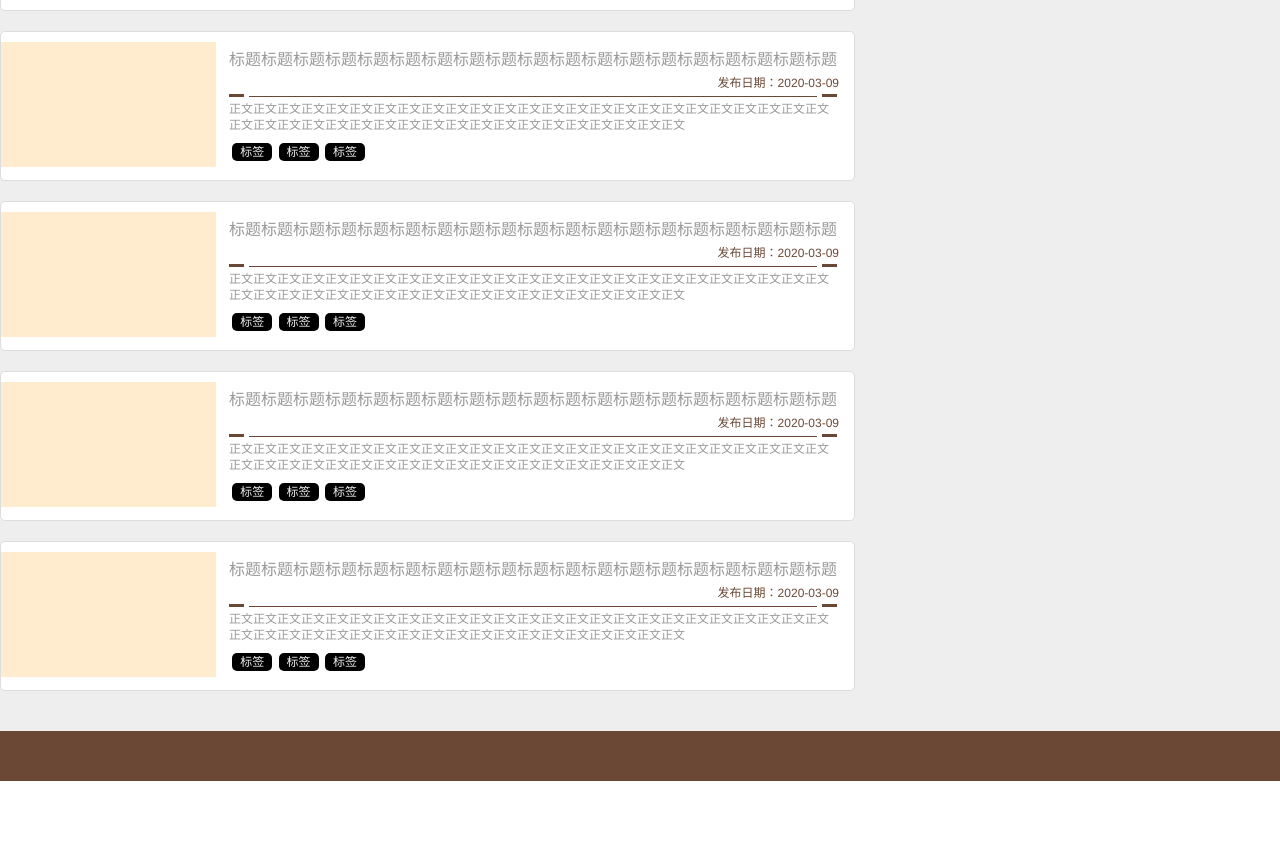
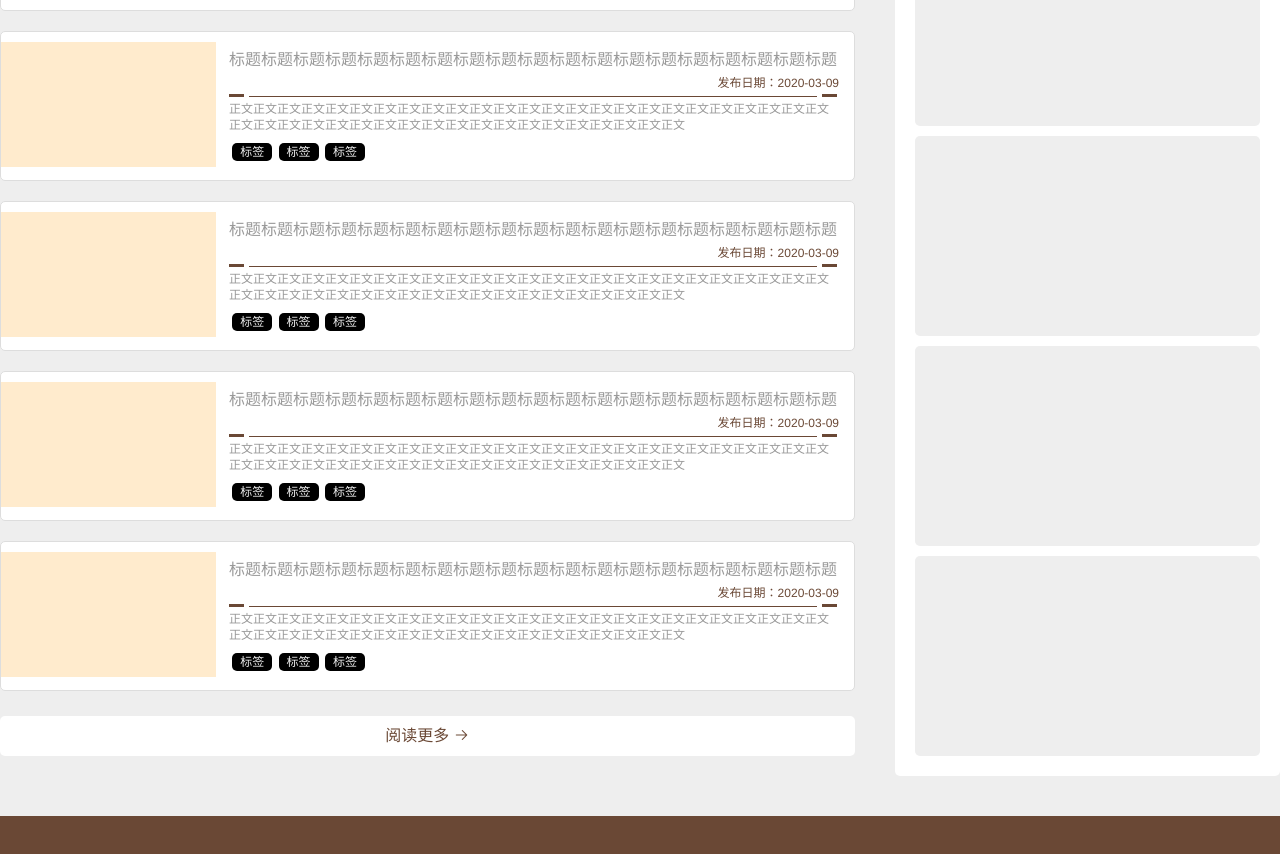
Before and after one commit to GooseyYang/goosey_website_cli, a Vue app: page / in a window 1280 px wide. Shown: the part 880-1734 px from the top of the page. Before the commit the page ends 1661 px from the top, so only its background shows below. Built offline with nearby package versions, Linux system fonts and the light colour scheme.

Commit message:
RightList

```diff
--- a/src/assets/css/home.scss
+++ b/src/assets/css/home.scss
@@ -45,6 +45,10 @@
   width: 28.125rem;
   height: 1.875rem;
   line-height: 1.875rem;
+}
+
+.notice__title:hover {
+  color: $primary-main6-color;
 }
 
 .notice__date {
@@ -186,8 +190,66 @@
   background-color: $primary-main1-color;
   border-radius: .3125rem 0 0 .3125rem;
 }
+
+.more_article {
+  width: 53.4375rem;
+  height: 2.5rem;
+  line-height: 2.5rem;
+  margin-top: 1.5625rem;
+  background-color: $primary-main4-color;
+  border-radius: .3125rem;
+  text-align: center;
+  color: $primary-main1-color;
+}
+
+.more_article:hover {
+  cursor: pointer;
+  background-color: $primary-main1-color;
+  color: $primary-main3-color;
+  //TODO 箭头动画
+}
 /* =====================================   left end   ===================================== */
 
 /* =====================================   right start   ===================================== */
+.right__list {
+  float: right;
+  width: 24.0625rem;
+  padding: 1.25rem;
+  background-color: $primary-main4-color;
+  border-radius: .3125rem;
+}
+
+.photo__ul {
+  margin-top: 1.5625rem;
+}
+
+.photo_li {
+  position: relative;
+  display: block;
+  width: 21.5625rem;
+  height: 12.5rem;
+  margin-top: .625rem;
+  background-color: $primary-main-color;
+  border-radius: .3125rem;
+}
+
+.photo__title {
+  display: none;
+  position: absolute;
+  bottom: 0;
+  width: 100%;
+  height: 1.875rem;
+  line-height: 1.875rem;
+  padding-left: 1rem;
+  background-color: $primary-main2-color ;
+  opacity: 0.8;
+  border-radius: 0 0 .3125rem .3125rem;
+  color: $primary-main4-color;
+  font-size: .875rem;
+}
+
+.photo__title--hover {
+  display: block;
+}
 
 /* =====================================   right end   ===================================== */
--- a/src/assets/css/var.scss
+++ b/src/assets/css/var.scss
@@ -5,6 +5,7 @@ $primary-main2-color: #323232;
 $primary-main3-color: #eee2cb;
 $primary-main4-color: #fff;
 $primary-main5-color: #999;
+$primary-main6-color: #e65309;
 
 /* 成功失败系列 */
 $default-success-color: #67c23a;
--- a/src/components/LeftList.vue
+++ b/src/components/LeftList.vue
@@ -22,6 +22,10 @@
       </div>
       <div class="active__line"></div>
     </div>
+    <div class="more_article">
+      阅读更多
+      <i class="el-icon-right"></i>
+    </div>
   </div>
 </template>
 <script>
--- a/src/components/RightList.vue
+++ b/src/components/RightList.vue
@@ -0,0 +1,38 @@
+<template>
+  <div class="right__list">
+    <div class="list__title">五彩缤纷 · 鹅</div>
+    <ul class="photo__ul">
+      <router-link
+        to="/"
+        v-for="(item, index) of 5"
+        :key="index"
+        @mouseover.native="hoverItem(index)"
+        @mouseout.native="activeIndex = -1"
+        class="photo_li"
+      >
+        <div
+          class="photo__title"
+          :class="{ 'photo__title--hover': activeIndex === index }"
+        >
+          图片标题
+          {{ index }}
+        </div>
+      </router-link>
+    </ul>
+  </div>
+</template>
+<script>
+export default {
+  name: "RightList",
+  data() {
+    return {
+      activeIndex: -1
+    };
+  },
+  methods: {
+    hoverItem(index) {
+      this.activeIndex = index;
+    }
+  }
+};
+</script>
```
